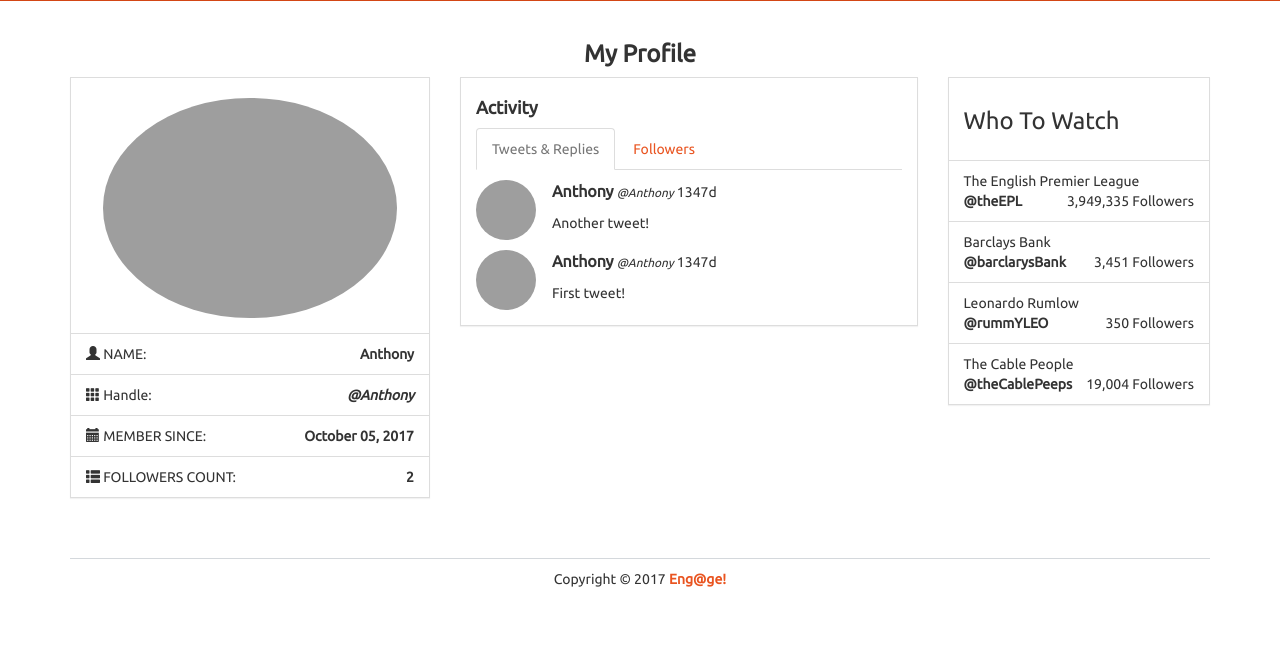
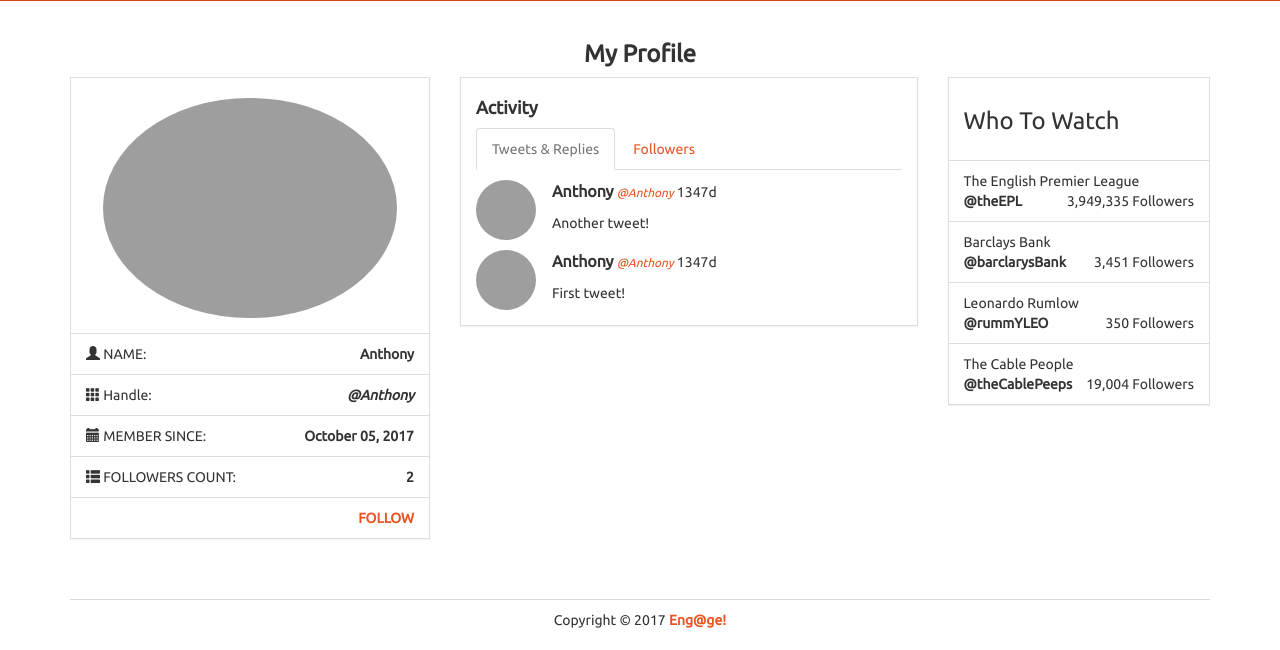
Before and after one commit to AlphaVictorDelta/ENGAGE_Social_Platform_for_Studs, a Flask app: a page that uses templates/profile.html in a window 1280 px wide. Shown: the part 251-901 px from the top of the page. Before the commit the page ends 838 px from the top, so only its background shows below. Run offline with Flask 2, Linux system fonts and the light colour scheme; data comes from the database, SQL or seed files in the repository; both versions use the stored data as it was after the commit; some libraries are stand-ins or nearby versions.

Commit message:
Added User links

```diff
--- a/templates/profile.html
+++ b/templates/profile.html
@@ -78,6 +78,11 @@
 								<i class="glyphicon glyphicon-th-list"></i> FOLLOWERS COUNT:
 								<strong class="pull-right">{{ followed_by|length }}</strong>
 							</li>
+							{% if display_follow %}
+							<li class="list-group-item">
+								&nbsp; <strong class="pull-right"><a href="{{ url_for('follow', username=current_user.username) }}">FOLLOW</a></strong>
+							</li>
+							{% endif %}
 						</ul>
 					</div>
 				</div>
@@ -110,7 +115,7 @@
 													<div class="col-lg-10">
 														<div>
 															<strong class="mid">{{ tweet.user.name }}</strong>
-															<small><em>@{{ tweet.user.username }}</em></small>
+															<small><em><a href="{{ url_for('profile', username=tweet.user.username) }}">@{{ tweet.user.username }}</a></em></small>
 															{{ (current_time - tweet.date_created)|time_since }}
 														</div>
 														<div class="pad">
@@ -133,7 +138,7 @@
 													<div class="col-lg-10">
 														<div>
 															<strong class="mid">{{ follower.name }}</strong>
-															<small><em>@{{ follower.username }}</em></small>
+															<small><em><a href="{{ url_for('profile', username=follower.username) }}">@{{ follower.username }}</a></em></small>
 														</div>
 														<div class="row pad">
 															<hr />
--- a/views.py
+++ b/views.py
@@ -1,5 +1,5 @@
 from app import app, photos, db
-from models import User, Tweet
+from models import User, Tweet, followers
 from forms import RegisterForm, LoginForm, TweetForm
 from flask import render_template, redirect, url_for, request, abort
 from werkzeug.security import generate_password_hash, check_password_hash
@@ -51,7 +51,14 @@ def profile(username):
 
     followed_by = user.followed_by.all()
 
-    return render_template('profile.html', current_user=user, tweets=tweets, current_time=current_time, followed_by=followed_by)
+    display_follow = True
+
+    if current_user == user:
+        display_follow = False
+    elif current_user in followed_by:
+        display_follow = False
+
+    return render_template('profile.html', current_user=user, tweets=tweets, current_time=current_time, followed_by=followed_by, display_follow=display_follow)
 
 @app.route('/logout')
 @login_required
@@ -69,11 +76,15 @@ def timeline(username):
         if not user:
             abort(404)
 
+        tweets = Tweet.query.filter_by(user=user).order_by(Tweet.date_created.desc()).all()
+        total_tweets = len(tweets)
+
     else:
         user = current_user
+        tweets = Tweet.query.join(followers, (followers.c.followee_id == Tweet.user_id)).filter(followers.c.follower_id == current_user.id).order_by(Tweet.date_created.desc()).all()
+        total_tweets = Tweet.query.filter_by(user=user).order_by(Tweet.date_created.desc()).count()
 
-    tweets = Tweet.query.filter_by(user=user).order_by(Tweet.date_created.desc()).all()
-    total_tweets = len(tweets)
+
 
     current_time = datetime.now()
 
@@ -105,6 +116,8 @@ def register():
         db.session.add(new_user)
         db.session.commit()
 
+        login_user(new_user)
+
         return redirect(url_for('profile'))
 
     return render_template('register.html', form=form)
```
Also changed, not shown: engage.db.
